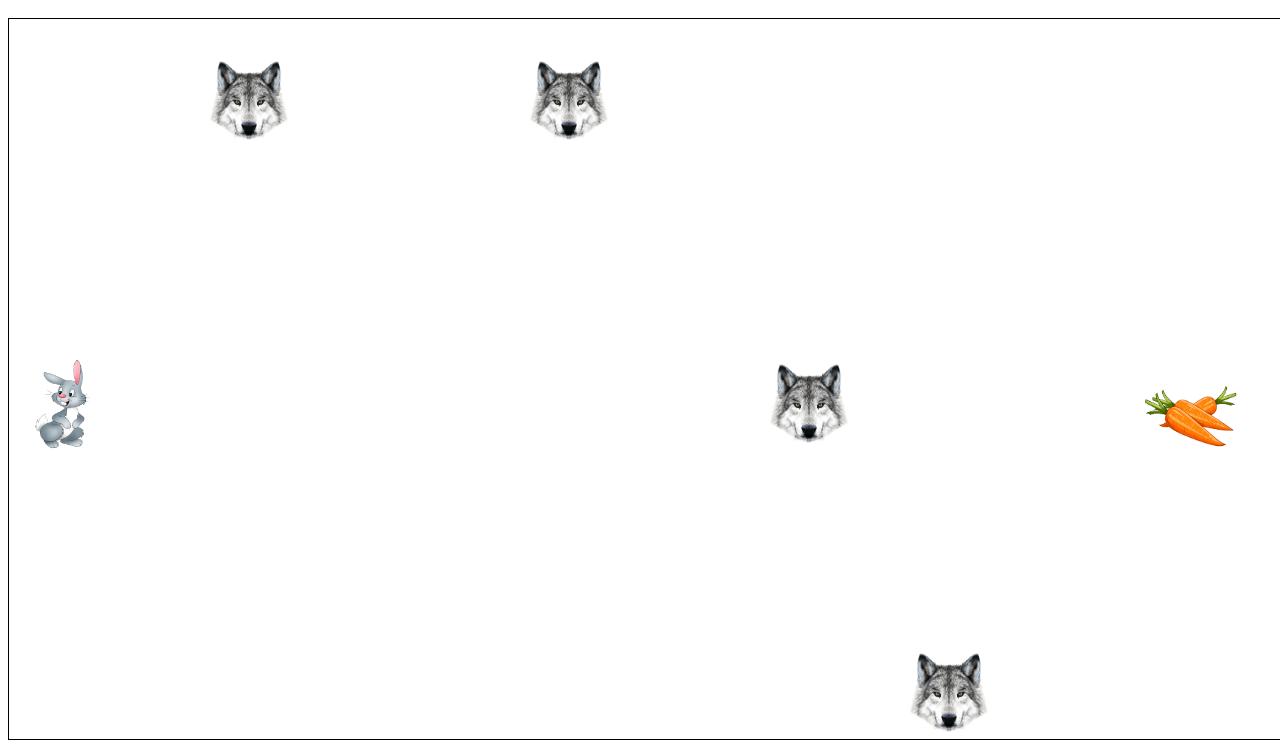
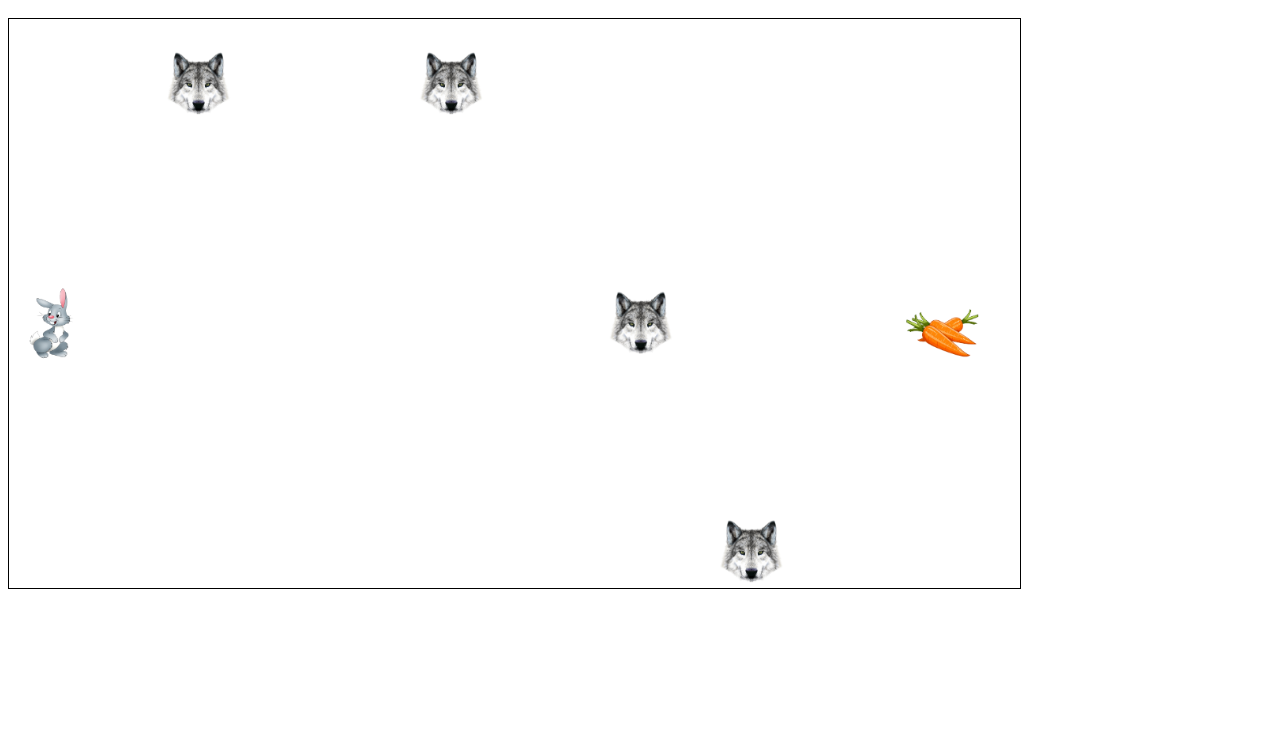
Before and after one commit to jojoxiaojing/RabbitRunningGame, a plain HTML site: page index.html in a window 1280 px wide. Shown: the part 48-800 px from the top of the page. Drawn offline with Linux system fonts and the light colour scheme.

Commit message:
Change page size to fit

```diff
--- a/index.html
+++ b/index.html
@@ -5,8 +5,7 @@
     <style>
         canvas {
             border: 1px solid black;
-            width: 1280px;
-            height: 720px;
+            width: 80%;
         }
     </style>
 </head>
```
